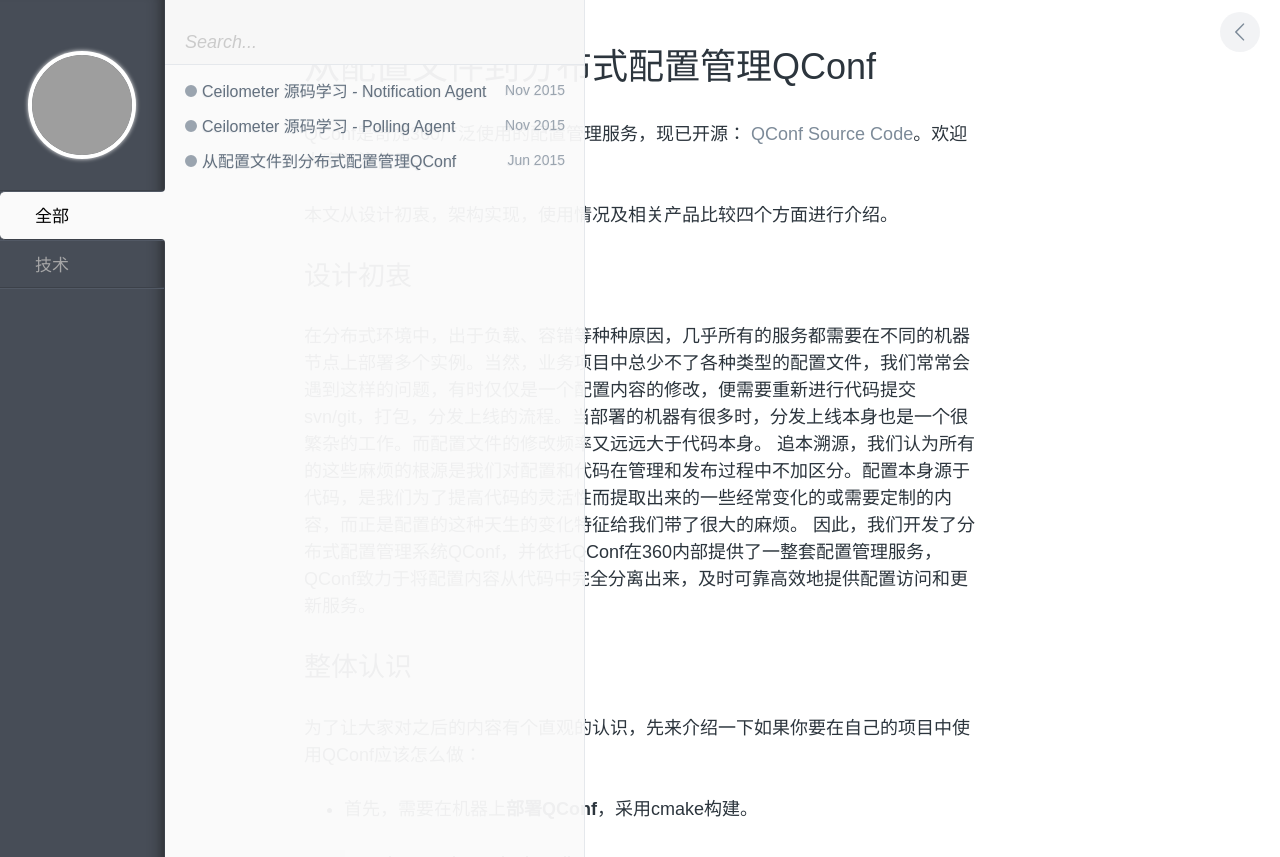
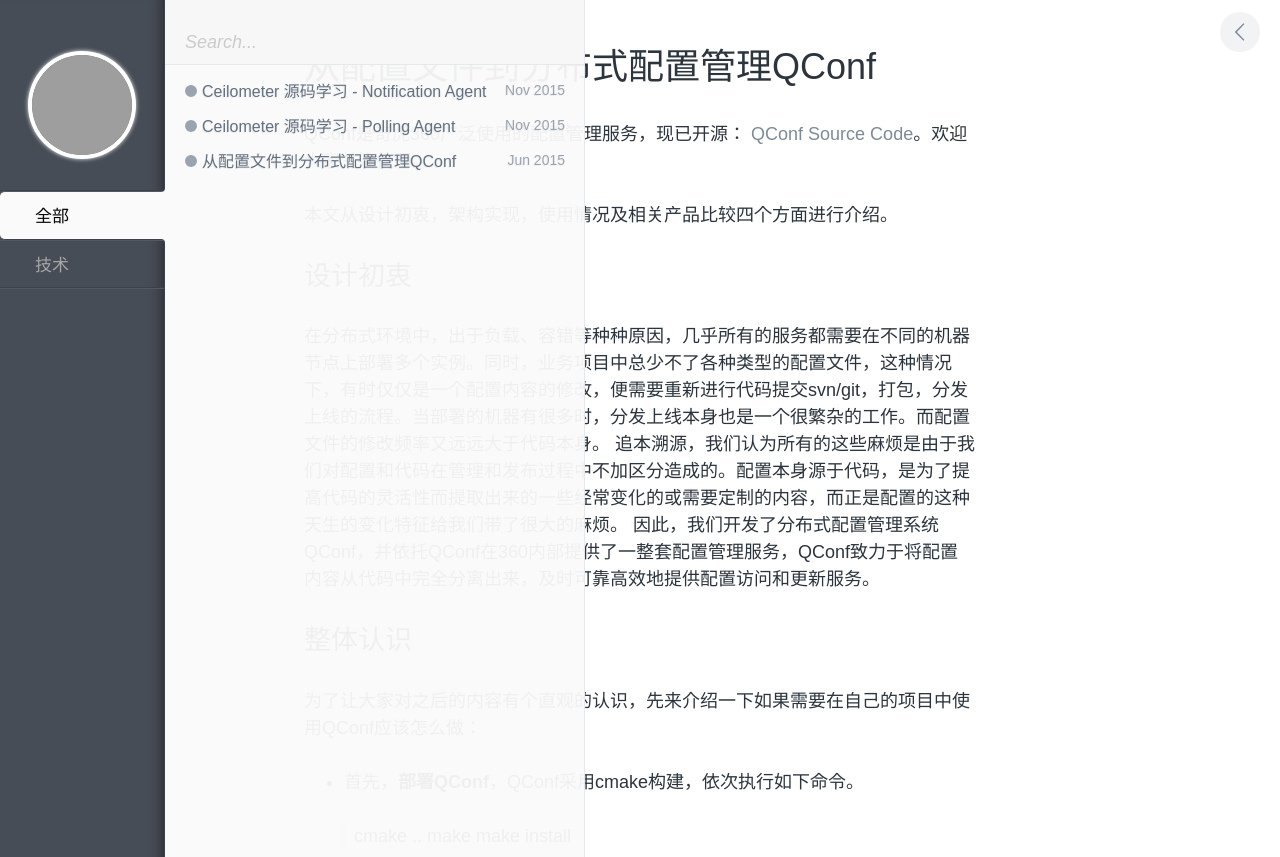
Before and after one commit to CatKang/catkang.github.io, a Jekyll site: the page built from _posts/tech/2015-06-23-qconf.md, in a window 1280 px wide, cut to the strip 0-857 px from the top of the page. Built offline with Jekyll 4.4.1, drawn with Linux system fonts in a browser that asks for light colours; some of the changed text lies outside the part shown; grey boxes are pictures that could not be loaded.

Commit message:
Modify qconf 2015-06-23-qconf.md

```diff
--- a/_posts/tech/2015-06-23-qconf.md
+++ b/_posts/tech/2015-06-23-qconf.md
@@ -12,30 +12,30 @@ QConf是奇虎360广泛使用的配置管理服务，现已开源：
 本文从设计初衷，架构实现，使用情况及相关产品比较四个方面进行介绍。
 
 # 设计初衷
-在分布式环境中，出于负载、容错等种种原因，几乎所有的服务都需要在不同的机器节点上部署多个实例。当然，业务项目中总少不了各种类型的配置文件，我们常常会遇到这样的问题，有时仅仅是一个配置内容的修改，便需要重新进行代码提交svn/git，打包，分发上线的流程。当部署的机器有很多时，分发上线本身也是一个很繁杂的工作。而配置文件的修改频率又远远大于代码本身。
-追本溯源，我们认为所有的这些麻烦的根源是我们对配置和代码在管理和发布过程中不加区分。配置本身源于代码，是我们为了提高代码的灵活性而提取出来的一些经常变化的或需要定制的内容，而正是配置的这种天生的变化特征给我们带了很大的麻烦。
+在分布式环境中，出于负载、容错等种种原因，几乎所有的服务都需要在不同的机器节点上部署多个实例。同时，业务项目中总少不了各种类型的配置文件，这种情况下，有时仅仅是一个配置内容的修改，便需要重新进行代码提交svn/git，打包，分发上线的流程。当部署的机器有很多时，分发上线本身也是一个很繁杂的工作。而配置文件的修改频率又远远大于代码本身。
+追本溯源，我们认为所有的这些麻烦是由于我们对配置和代码在管理和发布过程中不加区分造成的。配置本身源于代码，是为了提高代码的灵活性而提取出来的一些经常变化的或需要定制的内容，而正是配置的这种天生的变化特征给我们带了很大的麻烦。
 因此，我们开发了分布式配置管理系统QConf，并依托QConf在360内部提供了一整套配置管理服务，QConf致力于将配置内容从代码中完全分离出来，及时可靠高效地提供配置访问和更新服务。
 
 
 # 整体认识
-为了让大家对之后的内容有个直观的认识，先来介绍一下如果你要在自己的项目中使用QConf应该怎么做：
+为了让大家对之后的内容有个直观的认识，先来介绍一下如果需要在自己的项目中使用QConf应该怎么做：
 
-- 首先，需要在机器上**部署QConf**，采用cmake构建。
+- 首先，**部署QConf**，QConf采用cmake构建，依次执行如下命令。
 
 > cmake ..
 > make
 > make install
 
-- 之后，通过Zookeeper客户端或**QConf管理界面**在Zookeeper上建立自己的节点结构，节点完整路径便是QConf的key值，以360公司内部QConf管理界面为例：
+- 之后，通过Zookeeper客户端或**QConf管理界面**在Zookeeper上建立自己的节点结构，节点完整路径作为QConf的key值，以360公司内部QConf管理界面为例：
 ![图1 QConf管理界面](http://ww2.sinaimg.cn/bmiddle/69a9c739jw1ess5ztxc81j20zc0b6dhy.jpg)
 
-- 最后，选择自己项目的语言版本的QConf库，并在需要需要获得配置内容的位置，直接调用类似于get_conf(key)这样的接口，并放心每次取得的都是最新鲜出炉的配置。以shell命令为例：
+- 最后，选择所需语言版本的QConf库，并在需要获得配置内容的代码位置，直接调用Qconf客户端接口，并放心每次取得的都是最新鲜出炉的配置内容。以shell命令为例：
 ![图2 QConf shell接口使用](http://ww1.sinaimg.cn/bmiddle/69a9c739jw1ess5zuk6qbj20cs01a0st.jpg)
 
-需要说明的是，使用QConf后已经没有所谓的配置文件的概念，你要做的就是在你需要的地方获取正确的内容，我们认为，这才是你真正想要的。
+需要说明的是，使用QConf后已经没有所谓的配置文件的概念，你要做的就是在需要的地方获取正确的内容，QConf认为，这才是你真正想要的。
 
 # 架构介绍
-了解了QConf的设计初衷和使用方式，相信大家已经对QConf有一个整体的认识和对其实现的猜想。在介绍架构之前，还需要向大家申明一下我们对配置信息的定位，因为这个定位直接决定了我们的结构设计和组件选择。
+了解了QConf的设计初衷和使用方式，相信大家已经对QConf有一个整体的认识并且对其实现有了大概的猜想。在介绍架构之前，还需要申明一下QConf对配置信息的定位，因为这个定位直接决定了其结构设计和组件选择。
 
 - 单条数据量小
 - 更新频繁（较代码而言）
```
Also changed, not shown: other parts of _posts/tech/2015-06-23-qconf.md (+2 -2 lines).
